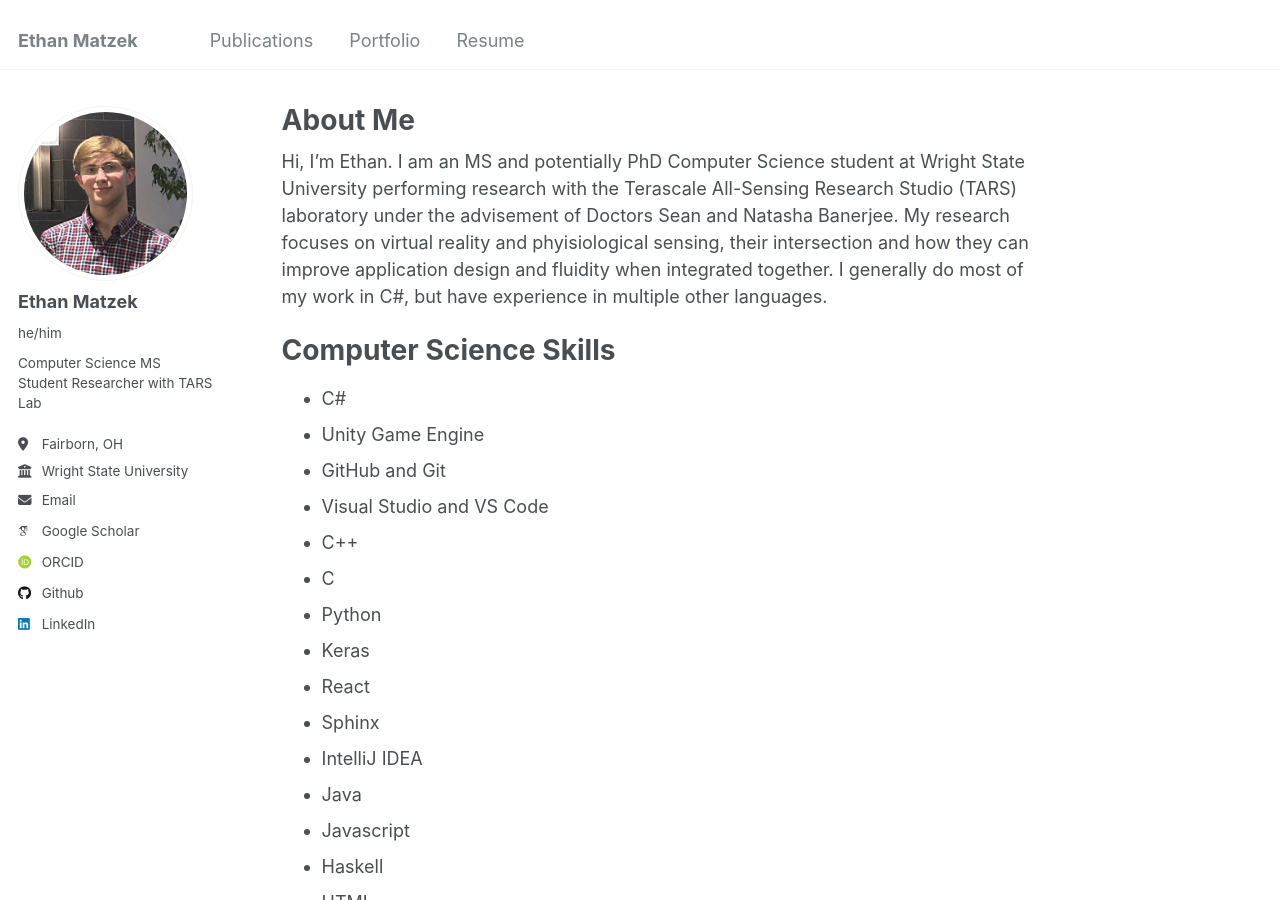
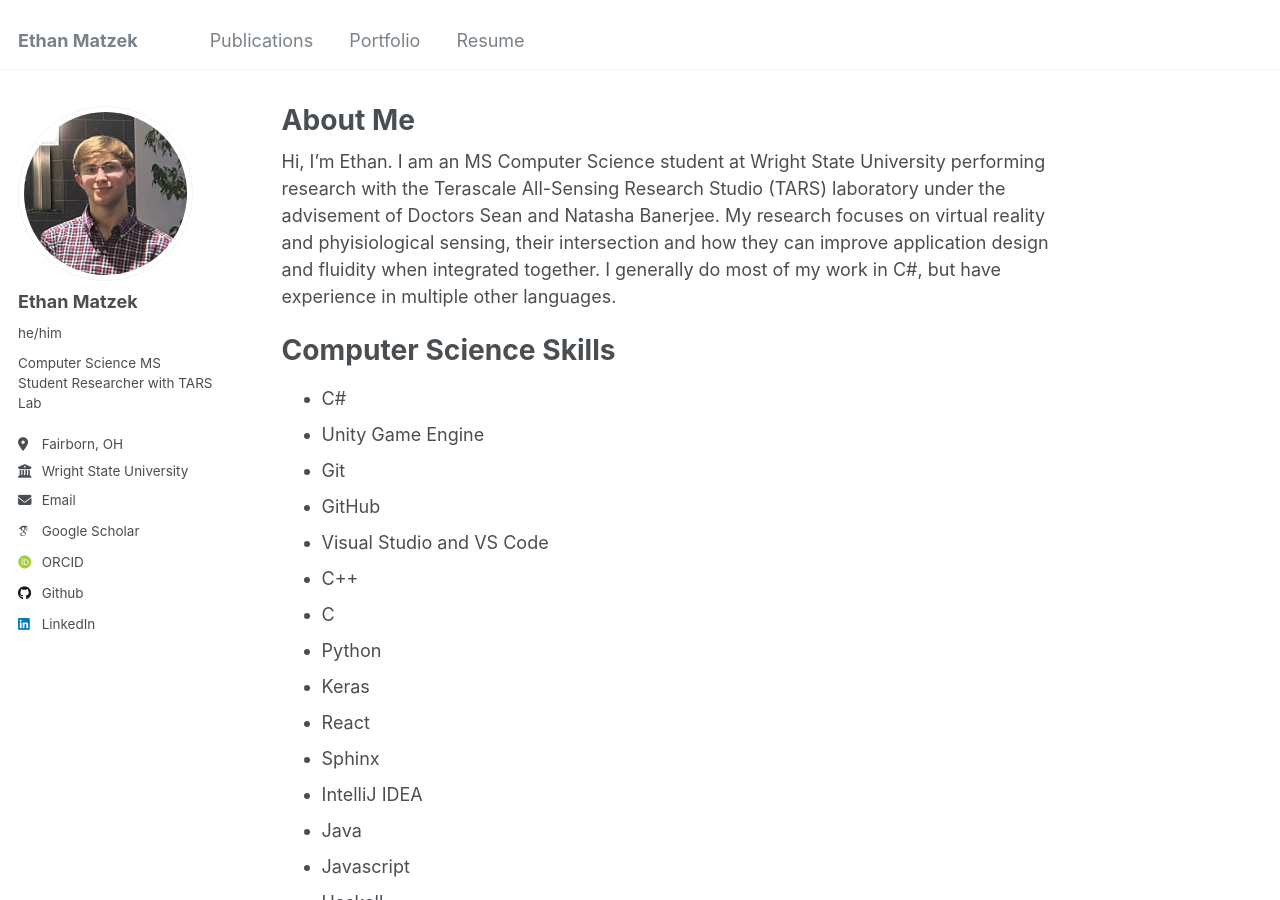
Before and after one commit to ecmatz/ecmatz.github.io, a Jekyll site: the page built from _pages/about.md, in a window 1280 px wide and 900 px high. Built offline with Jekyll 4.4.1, drawn with Linux system fonts in a browser that asks for light colours; some web fonts are replaced; some of the changed text lies outside the part shown.

Commit message:
Updated Information on about page

```diff
--- a/_pages/about.md
+++ b/_pages/about.md
@@ -7,13 +7,14 @@ redirect_from:
   - /about.html
 ---
 
-Hi, I'm Ethan. I am an MS and potentially PhD Computer Science student at Wright State University performing research with the Terascale All-Sensing Research Studio (TARS) laboratory under the advisement of Doctors Sean and Natasha Banerjee. My research focuses on virtual reality and phyisiological sensing, their intersection and how they can improve application design and fluidity when integrated together. I generally do most of my work in C#, but have experience in multiple other languages.
+Hi, I'm Ethan. I am an MS Computer Science student at Wright State University performing research with the Terascale All-Sensing Research Studio (TARS) laboratory under the advisement of Doctors Sean and Natasha Banerjee. My research focuses on virtual reality and phyisiological sensing, their intersection and how they can improve application design and fluidity when integrated together. I generally do most of my work in C#, but have experience in multiple other languages.
 
 Computer Science Skills
 ========================
 - C#
 - Unity Game Engine
-- GitHub and Git
+- Git
+- GitHub
 - Visual Studio and VS Code
 - C++
 - C
@@ -55,14 +56,12 @@ General Interests
 
 Education
 ==========
-🎓 Potential PhD in Computer Science<br />
-    Wright State University, 2028<br />
 
 🎓 In-Progress MS in Computer Science<br />
-    Wright State University, 2025<br />
+    Wright State University, Aug 2024 - Dec 2025<br />
 
 🎓 Completed BS in Computer Science<br />
-    Clarkson University, 2023
+    Clarkson University, Aug 2021 - Dec 2023
 
 Experience
 ============
```
